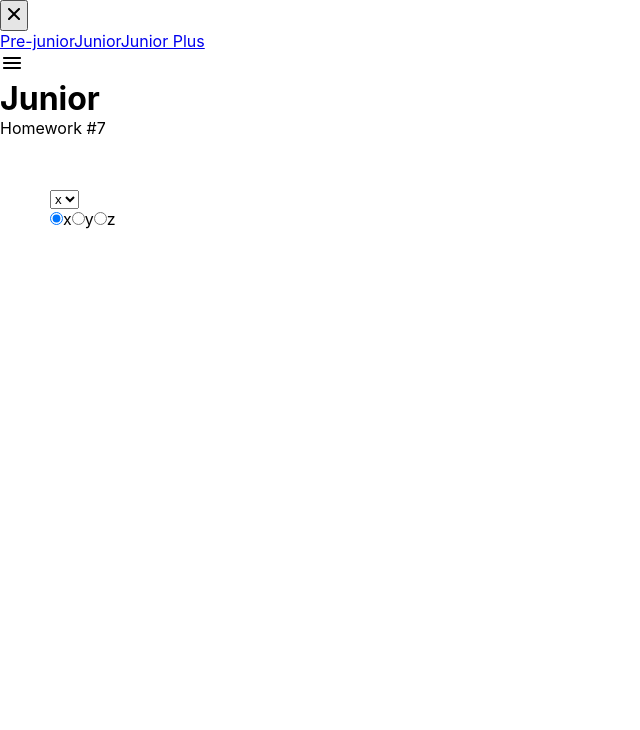
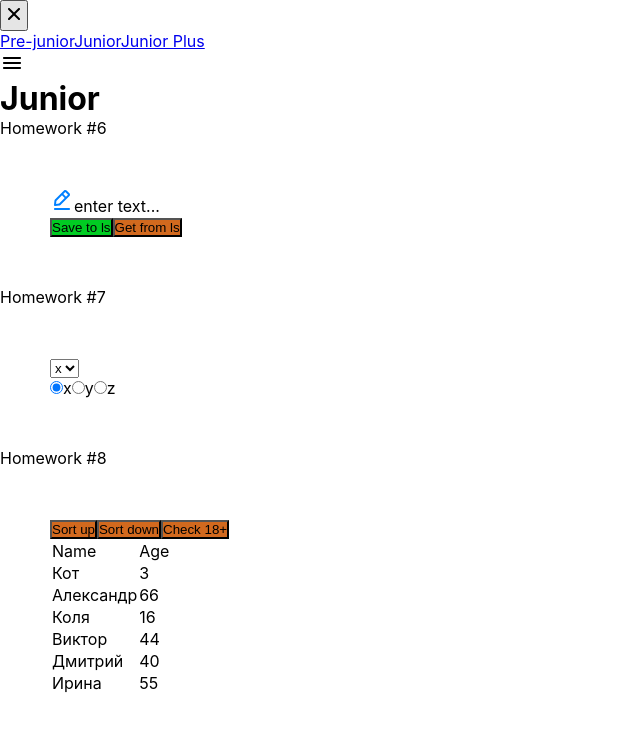
Before and after one commit to Ivanushkin-Vlad/hw2ITINC, a React (Create React App) app: page /#/junior in a window 1280 px wide. Shown: the top 730 px of the page, without its empty margins (0-640 px from the left). Built offline with nearby package versions, Linux system fonts and the light colour scheme.

Commit message:
hw2 (HW8)

```diff
--- a/src/s1-main/App.tsx
+++ b/src/s1-main/App.tsx
@@ -7,6 +7,7 @@ import HW4 from "../s2-homeworks/hw04/HW4";
 import HW5 from "../s2-homeworks/hw05/HW5";
 import HW6 from "../s2-homeworks/hw06/HW6";
 import HW7 from "../s2-homeworks/hw07/HW7";
+import HW8 from "../s2-homeworks/hw08/HW8";
 
 function App() {
     return (
@@ -19,8 +20,10 @@ function App() {
 
             {/*при выполнении дз 5 и более - закомментировать здесь дз 1-4, так как они есть внутри дз 5*/}
             <HW5/>
-            {/*<HW6/>*/}
+            <HW6/>
             <HW7/>
+            <HW8/>
+
         </div>
     )
 }
--- a/src/s2-homeworks/hw04/common/c2-SuperButton/SuperButton.tsx
+++ b/src/s2-homeworks/hw04/common/c2-SuperButton/SuperButton.tsx
@@ -10,7 +10,7 @@ type SuperButtonPropsType = DefaultButtonPropsType & {
 }
 
 const SuperButton: React.FC<SuperButtonPropsType> = ({xType, className, disabled, ...restProps}) => {
-    debugger
+
     console.log(restProps.onClick)
     const finalClassName = `${s.button} ${disabled ? s.disabled : xType === 'red' ? s.red : xType === 'secondary'?s.secondary: s.default } ${className || ''}` ;
 
--- a/src/s2-homeworks/hw08/User.tsx
+++ b/src/s2-homeworks/hw08/User.tsx
@@ -11,11 +11,11 @@ const User: React.FC<UserPropsType> = ({ u }) => {
     return (
         <tr id={'hw8-user-' + u._id + '-' + u.age} className={s.item}>
             <td id={'hw8-user-name-' + u._id} className={s.nameCol}>
-                {/*отобразить имя*/}
+                {u.name}
 
             </td>
             <td id={'hw8-user-age-' + u._id}>
-                {/*отобразить возраст*/}
+                {u.age}
 
             </td>
         </tr>
--- a/src/s2-homeworks/hw08/bll/homeWorkReducer.ts
+++ b/src/s2-homeworks/hw08/bll/homeWorkReducer.ts
@@ -1,18 +1,47 @@
 import {UserType} from '../HW8'
 
-type ActionType =
-    | { type: 'sort'; payload: 'up' | 'down' }
-    | { type: 'check'; payload: number }
+type ActionType = { type: 'sort'; payload: 'up' | 'down' } | { type: 'check'; payload: number }
 
-export const homeWorkReducer = (state: any, action: any): any => { // need to fix any
+export const homeWorkReducer = (state: UserType[], action: ActionType): any => { // need to fix any
+    console.log(state)
     switch (action.type) {
         case 'sort': { // by name
+            let copyState = [...state]
 
-            return state // need to fix
+
+            if (action.payload === 'up'){
+
+                return copyState.sort(function (a, b) {
+                    if (a.name > b.name) {
+                        return 1;
+                    }
+                    if (a.name < b.name) {
+                        return -1;
+                    }
+
+                    return 0;
+                });
+            }
+            if (action.payload === 'down'){
+
+                return copyState.sort(function (a, b) {
+                    if (a.name > b.name) {
+                        return -1;
+                    }
+                    if (a.name < b.name) {
+                        return 1;
+                    }
+
+                    return 0;
+                });
+            }
+
+             return copyState
         }
         case 'check': {
 
-            return state // need to fix
+
+            return state.filter(el => el.age > 18)
         }
         default:
             return state
```
